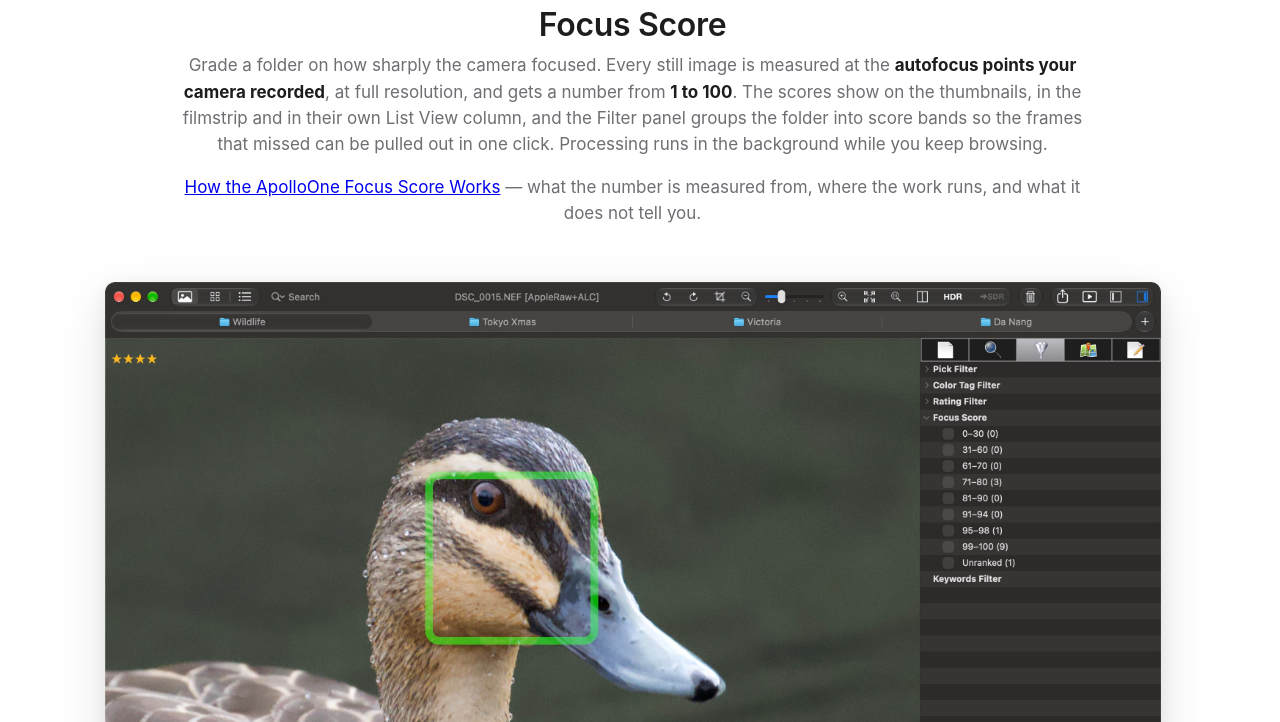
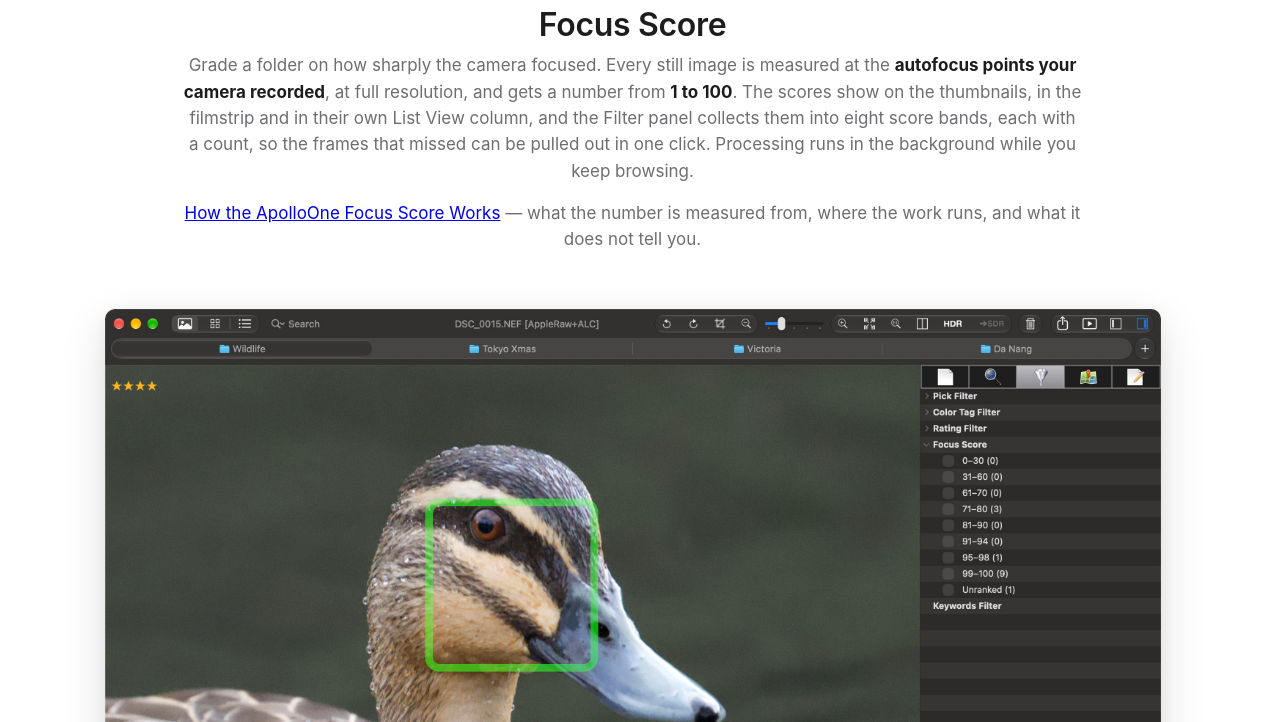
Before and after one commit to anogeissus/anogeissus.com, a Jekyll site: the page apolloone.html, which Jekyll copies as it is, in a window 1280 px wide and 900 px high, scrolled down 7610 px, cut to the strip 178-900 px from the top of the window. Built offline with Jekyll 4.4.1, drawn with Linux system fonts in a browser that asks for light colours; some web fonts are replaced.

Commit message:
Focus Score paragraph: the Filter panel collects the scores into eight bands
Albert, msg 27094: "the Filter panel groups the folder into score bands" left
the reader asking which folder, three clauses after the last mention of one. It
now points at the scores and says what the panel shows, eight bands with counts,
matching the help book.

```diff
--- a/apolloone.html
+++ b/apolloone.html
@@ -125,7 +125,7 @@
 <section class="feature feature-stacked">
     <div class="feature-text">
         <h2>Focus Score</h2>
-        <p>Grade a folder on how sharply the camera focused. Every still image is measured at the <strong>autofocus points your camera recorded</strong>, at full resolution, and gets a number from <strong>1 to 100</strong>. The scores show on the thumbnails, in the filmstrip and in their own List View column, and the Filter panel groups the folder into score bands so the frames that missed can be pulled out in one click. Processing runs in the background while you keep browsing.</p>
+        <p>Grade a folder on how sharply the camera focused. Every still image is measured at the <strong>autofocus points your camera recorded</strong>, at full resolution, and gets a number from <strong>1 to 100</strong>. The scores show on the thumbnails, in the filmstrip and in their own List View column, and the Filter panel collects them into eight score bands, each with a count, so the frames that missed can be pulled out in one click. Processing runs in the background while you keep browsing.</p>
         <p><a href="apolloone-focus-score.html">How the ApolloOne Focus Score Works</a> — what the number is measured from, where the work runs, and what it does not tell you.</p>
     </div>
     <div class="feature-image">
```
